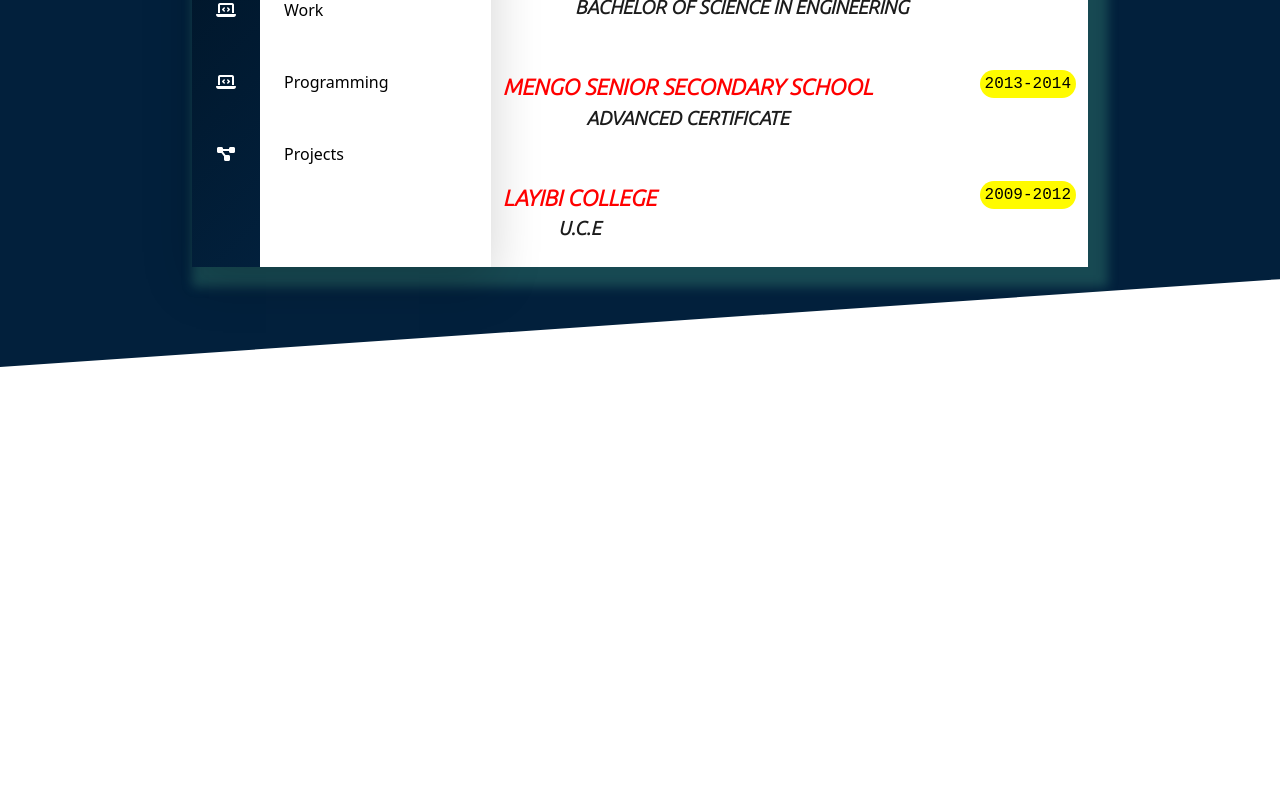
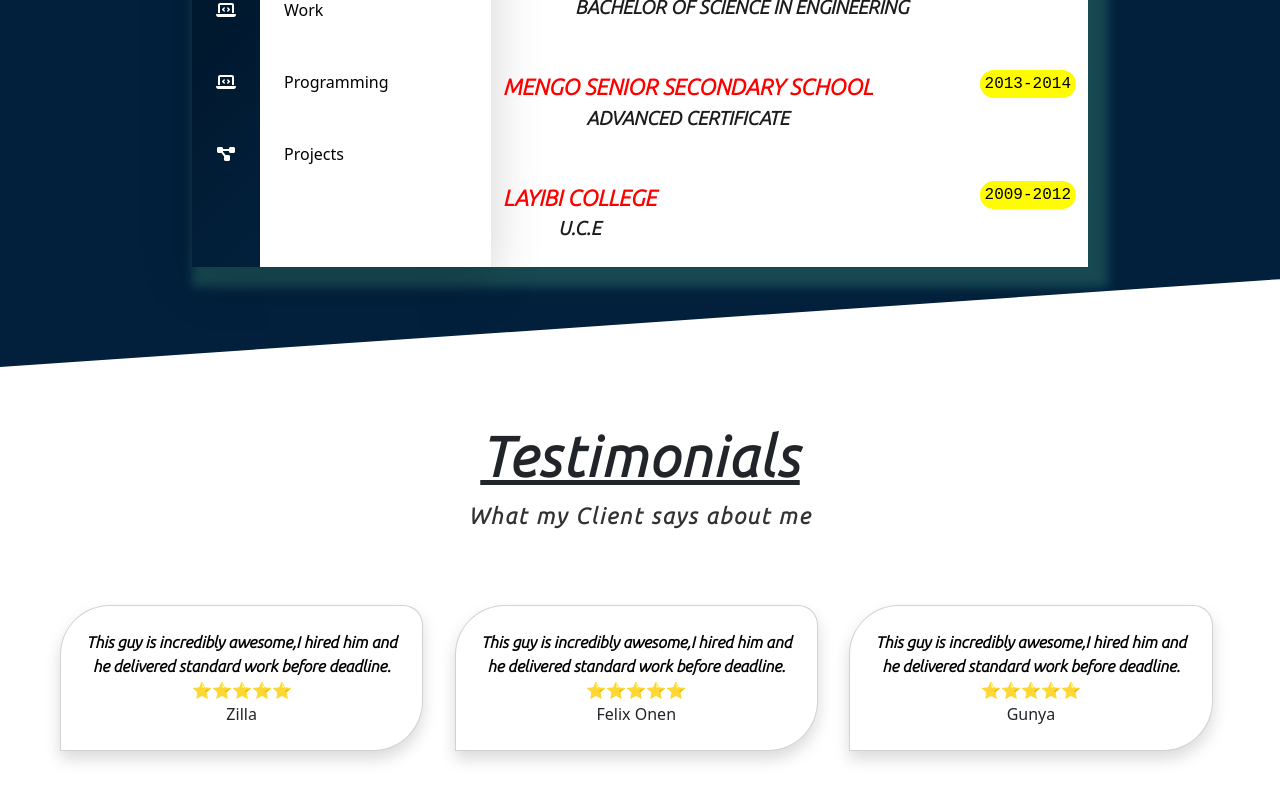
Before and after one commit to Rosdel/ultimateReactPortfoliofinal, a React (Create React App) app: page / in a window 1280 px wide. Shown: the part 1712-2512 px from the top of the page. Before the commit the page ends 2079 px from the top, so only its background shows below. Built offline with nearby package versions, Linux system fonts and the light colour scheme; no server answers.

Commit message:
testimonial-section

```diff
--- a/src/App.js
+++ b/src/App.js
@@ -3,6 +3,7 @@
 import Education from "./Education"
 import Programming from "./Programming"
 import Project from "./Project"
+import Testimonials from "./Testimonials"
 import Work from "./Work"
 
 function App() {
@@ -205,6 +206,16 @@
           </div>
         </div>
       </div>
+      {/*-------- TESTIMONIALS PART---------- */}
+      <div className="testimonials-part my-5">
+        <div className="testimonials-innerpart d-flex flex-column">
+          <span className="about-me-text">Testimonials</span>
+          <span className="why-text-sub mb-5">
+            What my Client says about me
+          </span>
+          <Testimonials />
+        </div>
+      </div>
     </div>
   )
 }
--- a/src/Project.js
+++ b/src/Project.js
@@ -8,9 +8,6 @@
             <span className="university-name">Javascript</span>
             <span className="university-degree">Developed A dice Game</span>
           </div>
-          <div>
-            <span className="yearPassedOut"></span>
-          </div>
         </div>
         <div className="education-one my-4 justify-content-between d-flex flex-row">
           <div className="d-flex flex-column new-one">
@@ -18,9 +15,6 @@
             <span className="university-degree">
               Developed an Ecommerce website &#38; this Portfolio
             </span>
-          </div>
-          <div>
-            <span className="yearPassedOut"></span>
           </div>
         </div>
         <div className="education-one my-4 justify-content-between d-flex flex-row">
@@ -31,9 +25,7 @@
               Implemented payment API for the website
             </span>
           </div>
-          <div>
-            <span className="yearPassedOut">2009-2012</span>
-          </div>
+          <div></div>
         </div>
       </div>
     </>
--- /dev/null
+++ b/src/Testimonials.js
@@ -0,0 +1,39 @@
+import React from "react"
+import "./testimonials.css"
+
+export default function Testimonials() {
+  const testimoniallls = [
+    {
+      name: "Zilla",
+      text: "This guy is incredibly awesome,I hired him and he delivered standard work before deadline.",
+    },
+    {
+      name: "Felix Onen",
+      text: "This guy is incredibly awesome,I hired him and he delivered standard work before deadline.",
+    },
+    {
+      name: "Gunya",
+      text: "This guy is incredibly awesome,I hired him and he delivered standard work before deadline.",
+    },
+  ]
+
+  return (
+    <>
+      <div>
+        <div className="row mx-5">
+          {testimoniallls.map((value) => {
+            return (
+              <div className="col-lg-4 col-sm-12 col-md-6 my-4">
+                <div className="card shadow testimonials-card d-flex flex-column">
+                  <span className="description">{value.text}</span>
+                  <span className="stars">⭐⭐⭐⭐⭐</span>
+                  <span className="name">{value.name}</span>
+                </div>
+              </div>
+            )
+          })}
+        </div>
+      </div>{" "}
+    </>
+  )
+}
--- /dev/null
+++ b/src/testimonials.css
@@ -0,0 +1,10 @@
+.testimonials-card {
+  border-radius: 50px 20px 50px 0px;
+  padding: 24px;
+  width: 98%;
+}
+.description {
+  color: #000;
+  font-weight: 700;
+  font-family: "Ubuntu";
+}
```
